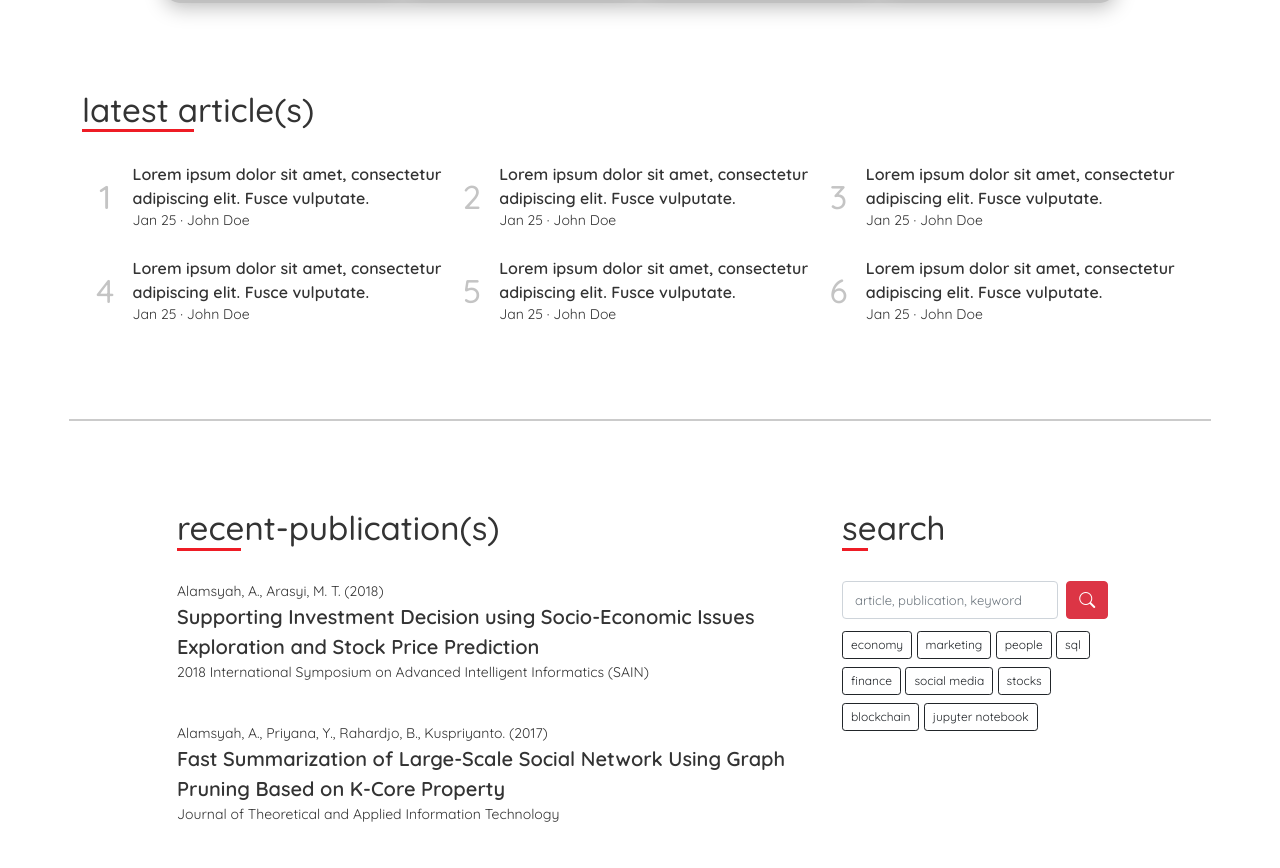
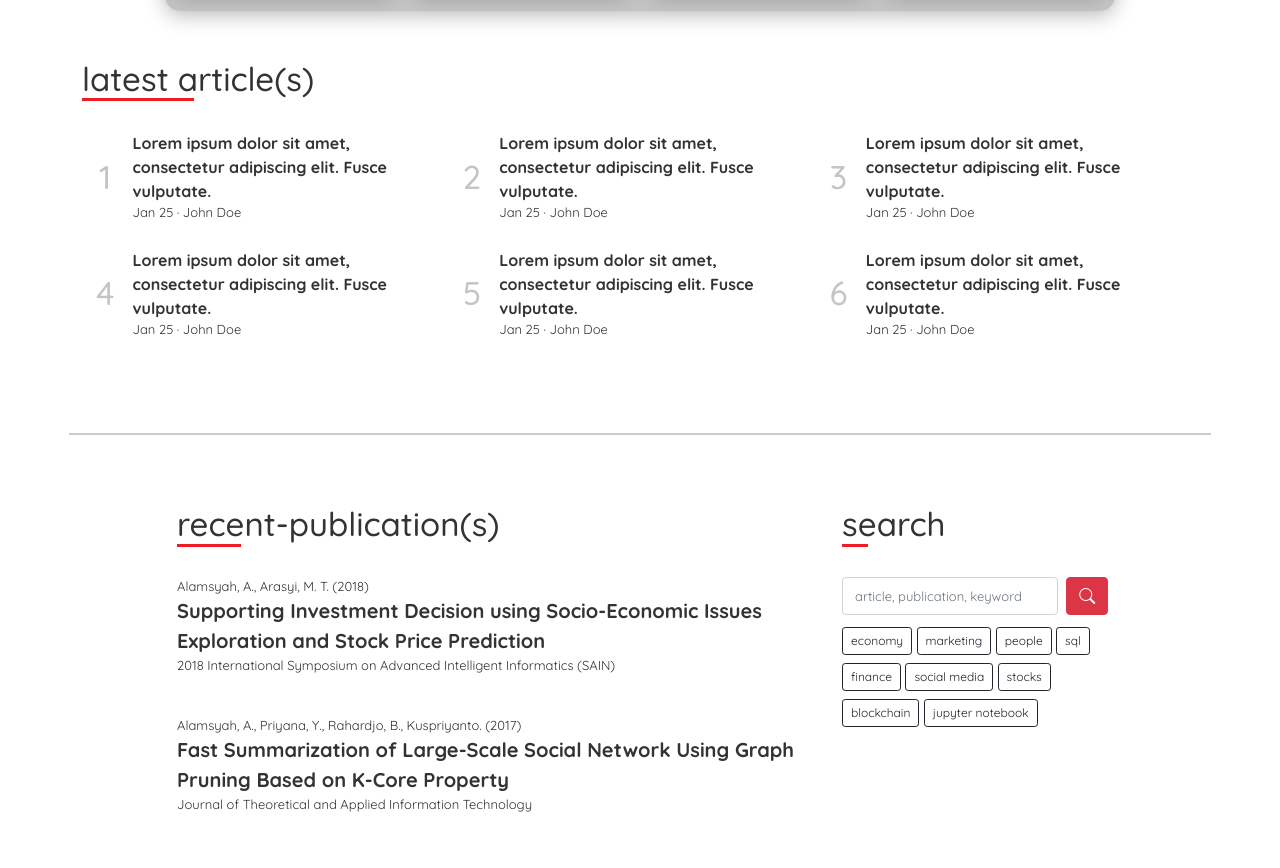
Before and after one commit to prentinobarus/static-scbd-wp-theme, a plain HTML site: page front-page.html in a window 1280 px wide. Shown: the part 1097-1965 px from the top of the page. Drawn offline with nearby package versions, Linux system fonts and the light colour scheme.

Commit message:
Font size changed

```diff
--- a/front-page.html
+++ b/front-page.html
@@ -23,7 +23,7 @@
 
 
     <!-- Navbar -->
-    <nav class="navbar navbar-expand-lg navbar-light">
+    <nav class="navbar navbar-expand-lg navbar-light mb-2">
         <div class="container">
           <a class="navbar-brand" href="#">
               <img src="img/scbd-logo.png" alt="">
@@ -115,10 +115,10 @@
 
     <!-- Latest Article -->
 
-    <div class="container section">
+    <div class="container section mt-5">
         <h3 class="text-center text-lg-start judul-section">latest article(s)</h3>
         <div class="row row-cols-1 row-cols-lg-3 row-cols-md-2 mx-2">
-            <div class="col artikel">
+            <div class="col artikel-latest">
                 <div class="row">
                     <div class="col-1 position-relative">
                         <h3 class="position-absolute top-50 start-50 translate-middle angka">1</h3>
@@ -130,7 +130,7 @@
                 </div>
             </div>
 
-            <div class="col artikel">
+            <div class="col artikel-latest">
                 <div class="row">
                     <div class="col-1 position-relative">
                         <h3 class="position-absolute top-50 start-50 translate-middle angka">2</h3>
@@ -142,7 +142,7 @@
                 </div>
             </div>
 
-            <div class="col artikel">
+            <div class="col artikel-latest">
                 <div class="row">
                     <div class="col-1 position-relative">
                         <h3 class="position-absolute top-50 start-50 translate-middle angka">3</h3>
@@ -154,7 +154,7 @@
                 </div>
             </div>
 
-            <div class="col artikel">
+            <div class="col artikel-latest">
                 <div class="row">
                     <div class="col-1 position-relative">
                         <h3 class="position-absolute top-50 start-50 translate-middle angka">4</h3>
@@ -166,7 +166,7 @@
                 </div>
             </div>
 
-            <div class="col artikel">
+            <div class="col artikel-latest">
                 <div class="row">
                     <div class="col-1 position-relative">
                         <h3 class="position-absolute top-50 start-50 translate-middle angka">5</h3>
@@ -178,7 +178,7 @@
                 </div>
             </div>
 
-            <div class="col artikel">
+            <div class="col artikel-latest">
                 <div class="row">
                     <div class="col-1 position-relative">
                         <h3 class="position-absolute top-50 start-50 translate-middle angka">6</h3>
--- a/style.css
+++ b/style.css
@@ -91,10 +91,10 @@ body, html{
 
 /* Latest Article */
 .section{
-    margin-top: 87px;
+    margin-top: 25px;
 }
 
-.artikel{
+.artikel-latest, .artikel{
     margin-bottom: 25px;
 }
 
@@ -117,15 +117,27 @@ h3.angka{
     color: var(--warnaKedua);
 }
 
-p.judul-artikel{
-    font-weight: 600;
+
+.artikel-latest p.judul-artikel{
+    font-weight: 700;
     font-size:16px;
     margin-bottom: 0;
 }
 
 p.info-meta{
     margin: 0px;
+    font-size: 13px;
+}
+
+p.konten-excerpt{
     font-size: 14px;
+    font-weight: 400;
+}
+
+p.judul-artikel{
+    font-weight: 700;
+    font-size:20px;
+    margin-bottom: 0;
 }
 
 /* Recent Pubs */
@@ -160,6 +172,7 @@ p.info-meta{
     font-size: 12px;
     color: white;
 }
+
 
 
 /* DESKTOP BREAKPOINT */
@@ -236,7 +249,7 @@ p.info-meta{
     }
 
     .pubs p.judul-artikel{
-        font-weight: 600;
+        font-weight: 700;
         font-size:20px;
         margin: px 0 ;
     }
@@ -279,4 +292,8 @@ p.info-meta{
         background-color: #DB4437 !important;
     }
 
+    .artikel p.judul-artikel{
+        font-size: 22px;
+    }
+
 }
```
